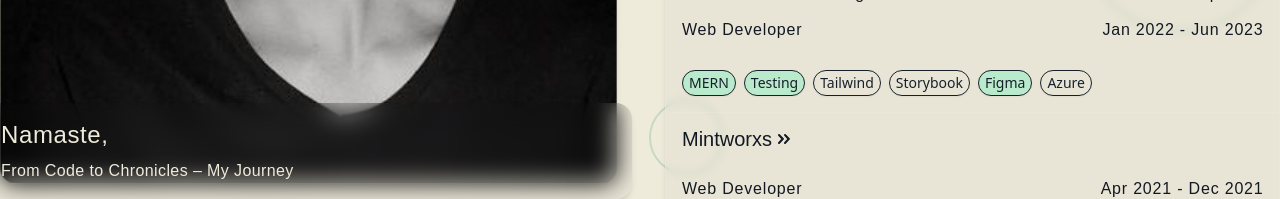
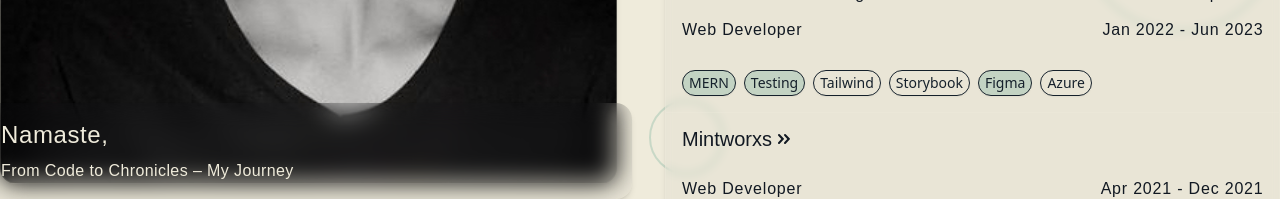
Before and after one commit to uditmalhotraa/udit-portfolio, a React (Vite) app: page /#/ in a window 1280 px wide. Shown: the part 660-859 px from the top of the page. Built offline with nearby package versions, Linux system fonts and the light colour scheme.

Commit message:
chip style changes

```diff
--- a/src/components/Chip.tsx
+++ b/src/components/Chip.tsx
@@ -9,7 +9,7 @@ const Chip = (props: ChipProps) => {
   return (
     <div
       className={`rounded-full border border-gray dark:border-cream py-0.5 px-1.5 text-center text-sm font-light transition-all shadow-sm text-gray dark:text-cream ${
-        type === "filled" ? "bg-accent-dark/20 dark:bg-accent-light/70" : "bg-transparent"
+        type === "filled" ? "bg-accent-light/20 dark:bg-accent-dark/20" : "bg-transparent"
       }`}
     >
       {text}
```
